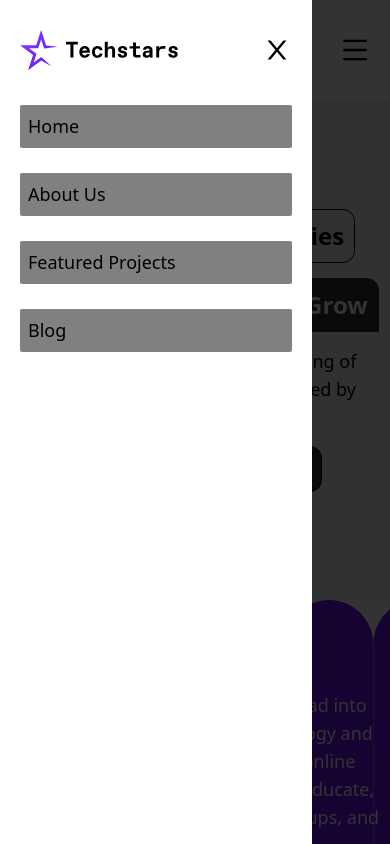
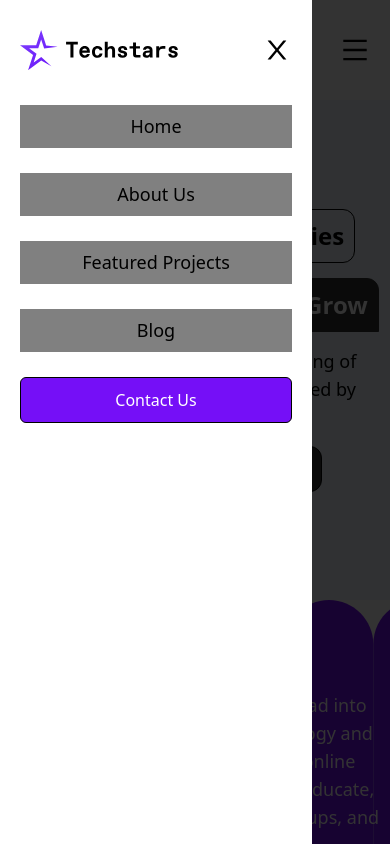
Before and after one commit to TechStarsCommunity/Techstars-Website, a React (Vite) app: page / in a window 390 px wide. Both pictures are taken after a click on the element 355 px from the left and 50 px from the top of the page. Shown: the top 844 px of the page. Built offline with nearby package versions, Linux system fonts and the light colour scheme.

Commit message:
implemented react router dom

```diff
--- a/src/App.jsx
+++ b/src/App.jsx
@@ -3,11 +3,20 @@ import reactLogo from './assets/react.svg'
 import viteLogo from '/vite.svg'
 import './index.css'
 import LandingPage from "./page/LandingPage.jsx"
+import { BrowserRouter, Routes, Route } from 'react-router-dom'
 
 function App() {
 
   return (
-    <LandingPage />
+    <BrowserRouter>
+      <Routes>
+        <Route path="/" element="">
+          <Route index element={<LandingPage />} />
+          <Route path="/login" element={"Login"} />
+          <Route path="/signup" element={"SignUp"} />
+        </Route>
+      </Routes>
+    </BrowserRouter>
   )
 }
 
--- a/src/components/NavBar.jsx
+++ b/src/components/NavBar.jsx
@@ -1,6 +1,8 @@
 import React, { useEffect, useState } from 'react'
 import Logo from "../assets/image/Logo1.svg"
 import { AiOutlineMenu, AiOutlineSearch, AiOutlineClose, AiFillTag, AiOutlineShoppingCart } from 'react-icons/ai';
+import { Link } from 'react-router-dom'
+
 
 const NavBar = () => {
     const [disableScroll, setDisableScroll] = useState(false);
@@ -33,19 +35,36 @@ const NavBar = () => {
                             </div>
                         </div>
                     )}
-                    <p className={`text-[18px] font-[400]  p-2 rounded-sm  ${navState ? "w-full bg-[grey]" : ""}`}>
+                    <Link to="/" className={`${navState ? "w-full bg-[grey]" : ""}`}>
+                        <p className={`text-[18px] font-[400]  p-2 rounded-sm  ${navState ? "w-full text-center " : ""}`}>
                             Home
                         </p>
-                    <p className={`text-[18px] font-[400] p-2 rounded-sm  ${navState ? "w-full bg-[grey]" : ""}`}>
+                    </Link>
+                    <Link to="/about" className={`${navState ? "w-full bg-[grey]" : ""}`}>
+                        <p className={`text-[18px] font-[400]  p-2 rounded-sm  ${navState ? "w-full text-center " : ""}`}>
                             About Us
-                    </p>  <p className={`text-[18px] font-[400] p-2 rounded-sm  ${navState ? "w-full bg-[grey]" : ""}`}>
+                        </p>
+                    </Link>
+                    <Link to="/featured" className={`${navState ? "w-full bg-[grey]" : ""}`}>
+                        <p className={`text-[18px] font-[400]  p-2 rounded-sm  ${navState ? "w-full text-center " : ""}`}>
                             Featured Projects
-                    </p>  <p className={`text-[18px] font-[400] p-2 rounded-sm  ${navState ? "w-full bg-[grey]" : ""}`}>
+                        </p>
+                    </Link>
+                    <Link to="/blog" className={`${navState ? "w-full bg-[grey]" : ""}`}>
+                        <p className={`text-[18px] font-[400]  p-2 rounded-sm  ${navState ? "w-full text-center" : ""}`}>
                             Blog
                         </p>
+                    </Link>
+                    {navState && (
+                        <Link to="/contact" className='w-full'>
+                            <button className='px-[30px] py-[10px] rounded-md border border-black w-full bg-[#750ff7] text-white '>
+                                Contact Us
+                            </button>
+                        </Link>
+                    )}
                 </div>
             </div>
-            <div className='hidden md:flex' onClick={toggle}>
+            <div className='hidden md:flex'>
                 <button className='px-[30px] py-[10px] rounded-md border border-black'>
                     Contact Us
                 </button>
```
Lines whose indentation alone changed are shown as unchanged.
